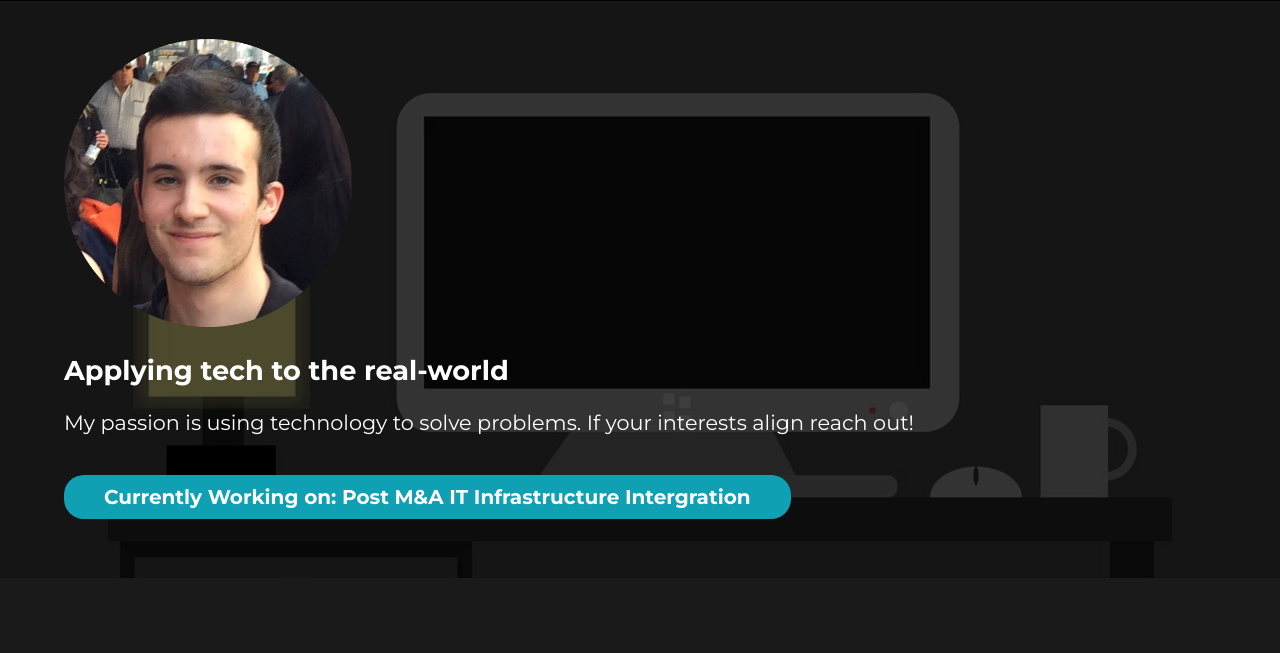
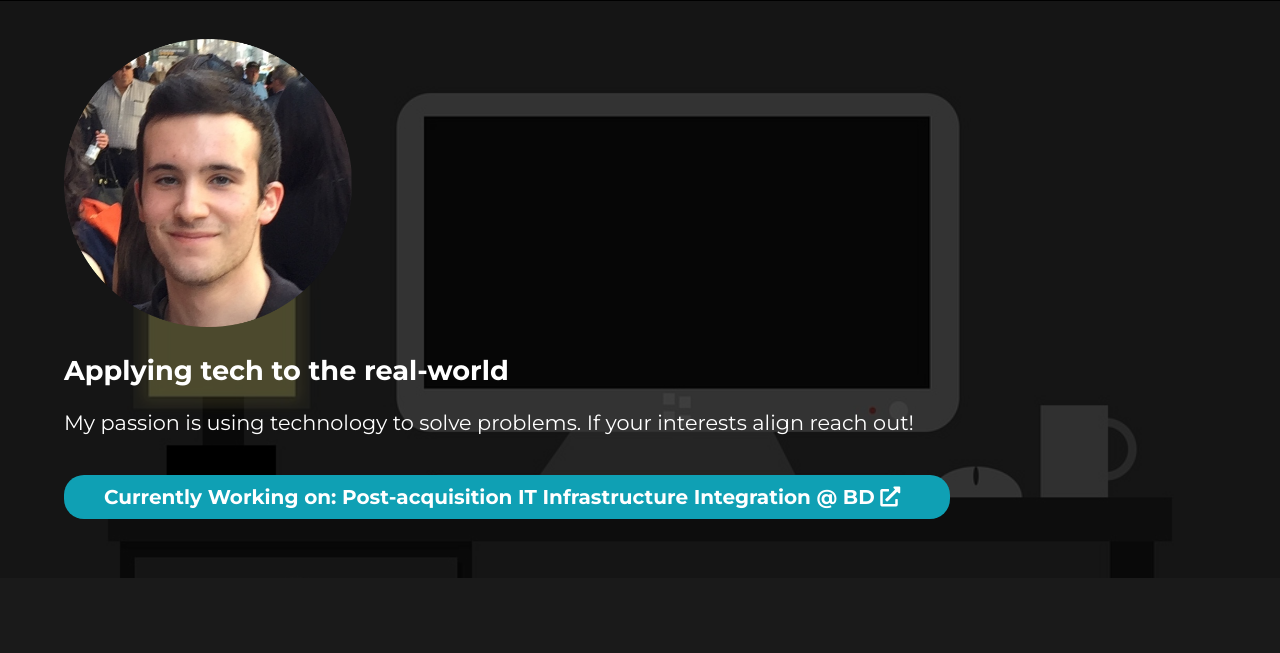
Before and after one commit to SpencerMax/personal_website, a website: page index.html in a window 1280 px wide. Shown: the part 89-742 px from the top of the page. Drawn offline with nearby package versions, Linux system fonts and the light colour scheme.

Commit message:
Little tweek

```diff
--- a/index.html
+++ b/index.html
@@ -62,7 +62,8 @@
 
             <a href="https://news.bd.com/2024-09-03-BD-Completes-Acquisition-of-Critical-Care-from-Edwards-Lifesciences" class="button-primary">
                 <span style="display: block; text-align: center;">
-                  Currently Working on: Post M&amp;A IT Infrastructure Intergration
+                  Currently Working on: Post-acquisition IT Infrastructure Integration @ BD
+                  <i class="fa fa-external-link" aria-hidden="true"></i>
                 </span>
             </a>
           </div>
```
